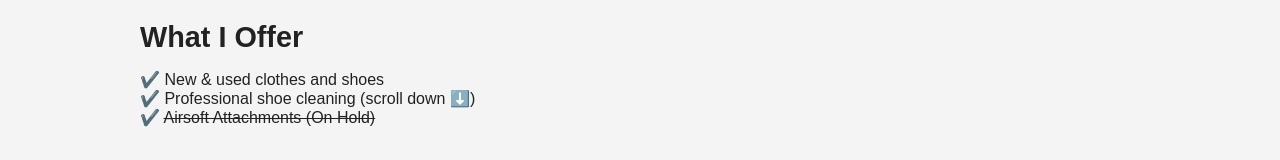
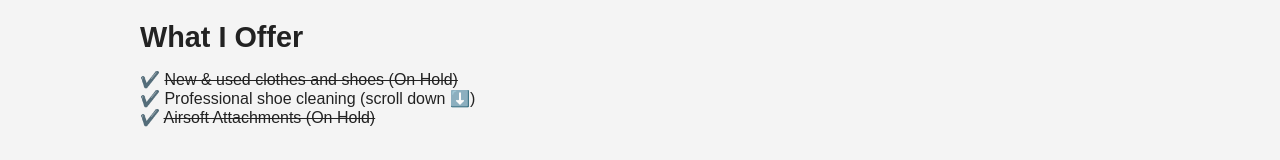
Before and after one commit to tonyoz4/Tnysupply.github.io, a plain HTML site: page index.html in a window 1280 px wide. Shown: the part 331-491 px from the top of the page. Drawn offline with Linux system fonts and the light colour scheme.

Commit message:
Update index.html

```diff
--- a/index.html
+++ b/index.html
@@ -84,7 +84,7 @@
 <section>
   <h2>What I Offer</h2>
   <ul>
-    <li>New & used clothes and shoes</li>
+    <li><s>New & used clothes and shoes (On Hold)</s></li>
     <li>Professional shoe cleaning (scroll down ⬇️)</li>
     <li><s>Airsoft Attachments (On Hold)</s></li>
   </ul>
```
